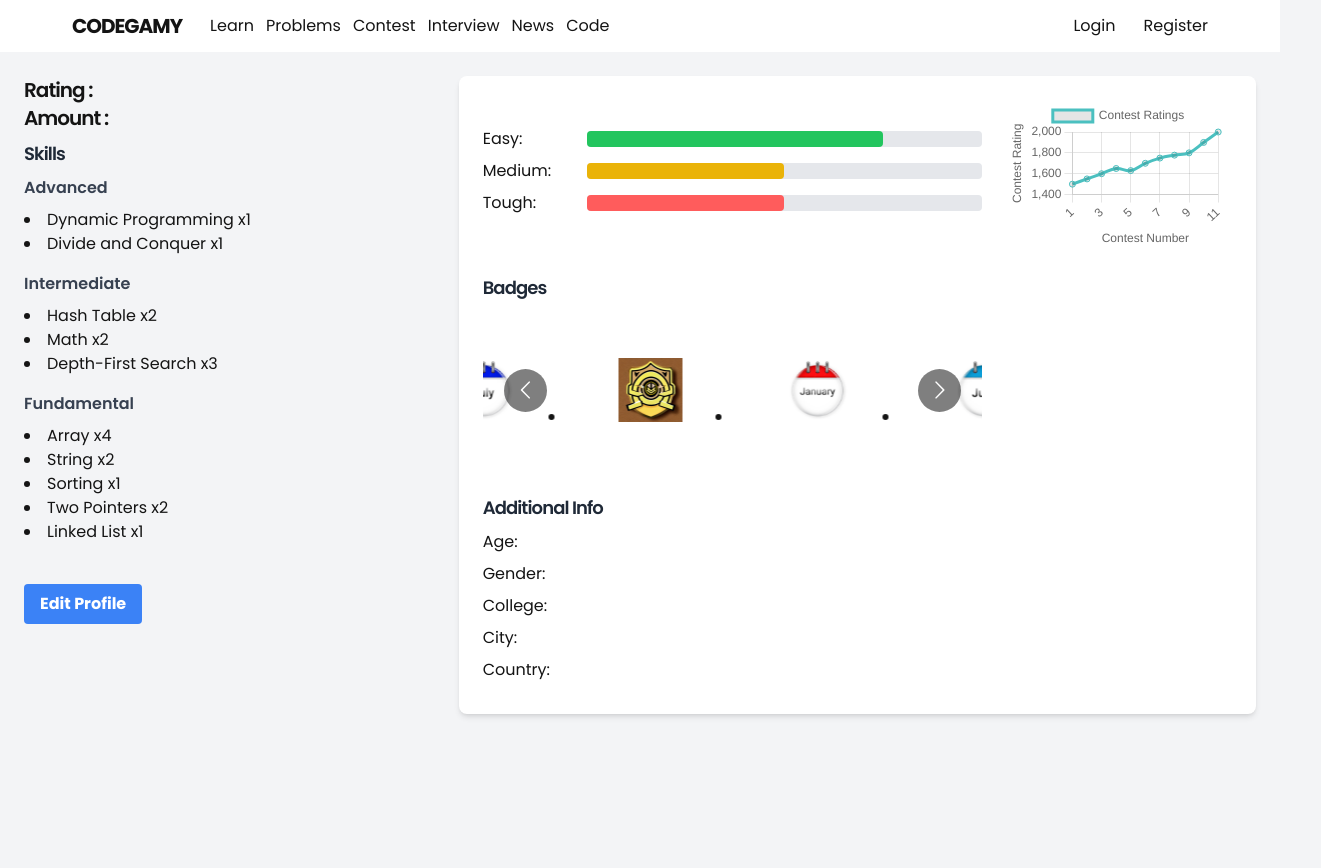
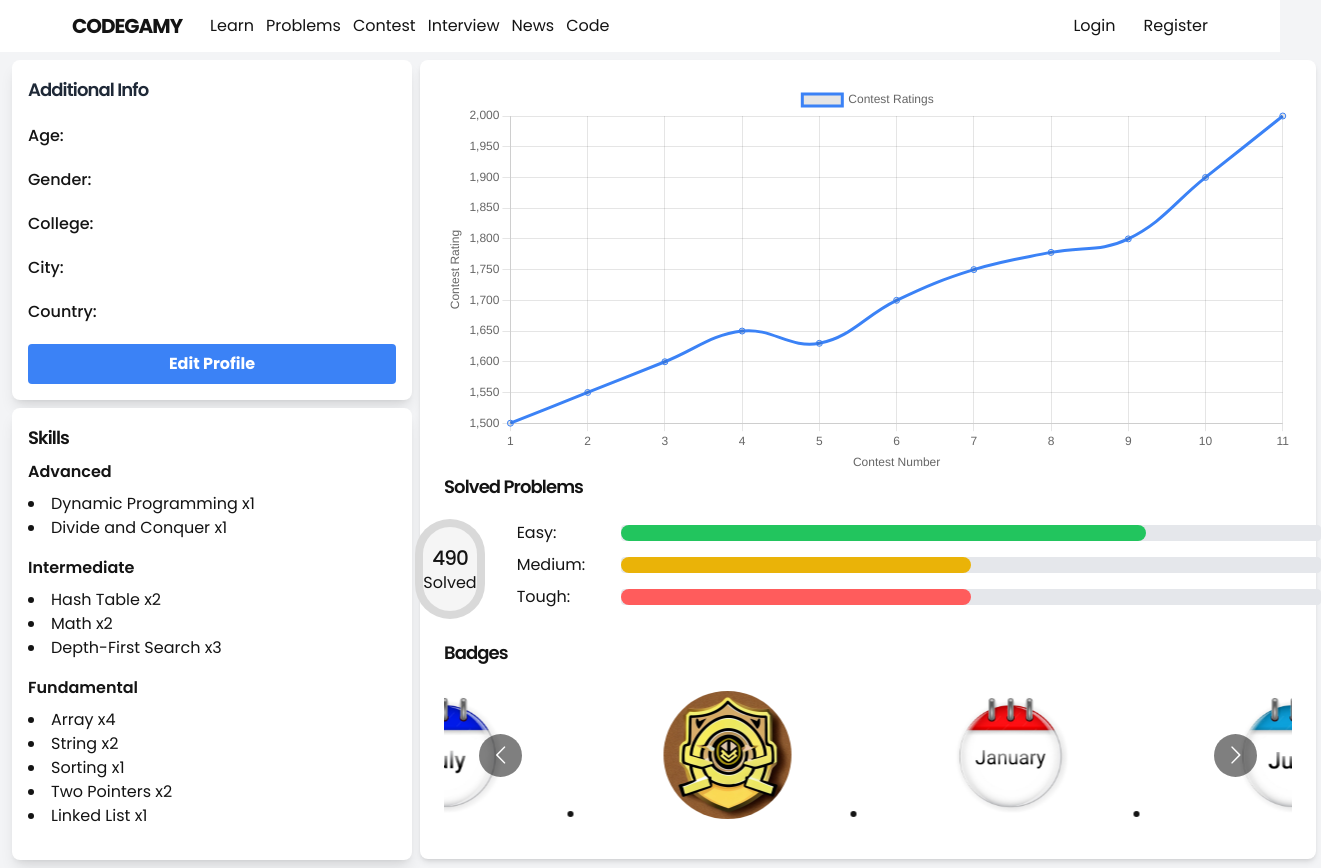
Before and after one commit to SultanIndian007/Codegamy-Quasar2.0, a Next.js app: page /profile in a window 1280 px wide. Shown: the whole page, 1321 px wide, since content can reach past the window. Before the commit the page ends 800 px from the top, so only its background shows below. Built offline with nearby package versions, Linux system fonts and the light colour scheme; no server answers.

Commit message:
updated profile

```diff
--- a/app/profile/page.js
+++ b/app/profile/page.js
@@ -1,14 +1,13 @@
-'use client'
+"use client";
 import Link from "next/link";
 import { useState, useEffect } from "react";
 import axios from "axios";
 import Chart from "chart.js/auto";
-import Carousel from 'react-multi-carousel';
-import 'react-multi-carousel/lib/styles.css';
+import Carousel from "react-multi-carousel";
+import "react-multi-carousel/lib/styles.css";
 
 export default function ProfileSection() {
-
-  const [data,setData] = useState({});
+  const [data, setData] = useState({});
 
   useEffect(() => {
     async function fetchUserInfo() {
@@ -32,23 +31,23 @@ export default function ProfileSection() {
         solved: 30,
         easy: {
           total: 20,
-          solved: 15
+          solved: 15,
         },
         medium: {
           total: 20,
-          solved: 10
+          solved: 10,
         },
         tough: {
           total: 10,
-          solved: 5
-        }
-      }
+          solved: 5,
+        },
+      },
     },
     badges: [
       { name: "Guardian", image: "/guardian.jpeg" },
       { name: "January", image: "/january.jpg" },
       { name: "June", image: "/june.png" },
-      { name: "July", image: "/july.png" }
+      { name: "July", image: "/july.png" },
     ],
     age: 20,
     gender: "Male",
@@ -70,27 +69,30 @@ export default function ProfileSection() {
         { name: "String ", count: 2 },
         { name: "Sorting ", count: 1 },
         { name: "Two Pointers ", count: 2 },
-        { name: "Linked List ", count: 1 }
-      ]
-    }
+        { name: "Linked List ", count: 1 },
+      ],
+    },
   });
-
 
   useEffect(() => {
     renderLineChart();
   }, []);
 
   const renderLineChart = () => {
-    const ratingsData = [1500, 1550, 1600, 1650, 1630, 1700, 1750, 1778,1800,1900,2000];
+    const ratingsData = [
+      1500, 1550, 1600, 1650, 1630, 1700, 1750, 1778, 1800, 1900, 2000,
+    ];
 
     const chartData = {
       labels: ratingsData.map((_, index) => index + 1),
-      datasets: [{
+      datasets: [
+        {
           label: "Contest Ratings",
           data: ratingsData,
-        borderColor: 'rgb(75, 192, 192)',
-        tension: 0.4
-      }]
+          borderColor: "#3b82f6",
+          tension: 0.4,
+        },
+      ],
     };
 
     const chartOptions = {
@@ -100,19 +102,19 @@ export default function ProfileSection() {
         x: {
           title: {
             display: true,
-            text: 'Contest Number'
-          }
+            text: "Contest Number",
+          },
         },
         y: {
           title: {
             display: true,
-            text: 'Contest Rating'
-          }
-        }
-      }
+            text: "Contest Rating",
+          },
+        },
+      },
     };
 
-    const ctx = document.getElementById('contestRatingChart');
+    const ctx = document.getElementById("contestRatingChart");
     if (ctx) {
       const existingChart = Chart.getChart(ctx);
       if (existingChart) {
@@ -120,78 +122,138 @@ export default function ProfileSection() {
       }
 
       new Chart(ctx, {
-        type: 'line',
+        type: "line",
         data: chartData,
-        options: chartOptions
+        options: chartOptions,
       });
     }
   };
 
   return (
-    <div className="flex justify-between p-6">
-      <div className="w-1/3 pr-6">
-        <div>
-          <h1>Rating : <h2>{data.rating}</h2></h1>
-          <h1>Amount : <h2>{data.amount}</h2></h1>
-          <h2>{data.amount}</h2>
+    <div className="flex w-[90vw] max-w-6xl gap-2 px-3 py-2">
+      <div className="min-w-[400px] max-w-[400px]">
+        <div className="bg-light-1 rounded-lg shadow-lg px-4 py-4 flex flex-col gap-3">
+          <h3 className="text-lg font-semibold text-gray-800 mb-2">
+            Additional Info
+          </h3>
+          <div className="flex items-center mb-2">
+            <div className="w-24 mr-2 font-medium">Age:</div>
+            <div className="text-gray-800">{data.age}</div>
           </div>
-        <div className="mt-2">
-          <h3 className="text-lg font-semibold text-gray-800 mb-2">Skills</h3>
+          <div className="flex items-center mb-2">
+            <div className="w-24 mr-2 font-medium">Gender:</div>
+            <div className="text-gray-800">{data.gender}</div>
+          </div>
+          <div className="flex items-center mb-2">
+            <div className="w-24 mr-2 font-medium">College:</div>
+            <div className="text-gray-800">{data.college}</div>
+          </div>
+          <div className="flex items-center mb-2">
+            <div className="w-24 mr-2 font-medium">City:</div>
+            <div className="text-gray-800">{data.city}</div>
+          </div>
+          <div className="flex items-center mb-2">
+            <div className="w-24 mr-2 font-medium">Country:</div>
+            <div className="text-gray-800">{data.country}</div>
+          </div>
+          <Link href="/edit" className="bg-blue-500 hover:bg-blue-700 text-white font-bold py-2 px-4 rounded text-center">
+            Edit Profile
+          </Link>
+        </div>
+
+        <div className="mt-2 bg-light-1 rounded-lg shadow-lg px-4 py-4">
+          <h3 className="text-lg font-semibold text-dark-1 mb-2">Skills</h3>
           {Object.entries(userInfo.skills).map(([category, skills]) => (
             <div key={category} className="mb-4">
-              <h4 className="text-md font-semibold text-gray-700 mb-2">{category}</h4>
+              <h4 className="text-md font-semibold text-dark-1 mb-2">
+                {category}
+              </h4>
               <ul className="list-disc list-inside">
                 {skills.map((skill, index) => (
-                  <li key={index}>{skill.name}x{skill.count}</li>
+                  <li key={index}>
+                    {skill.name}x{skill.count}
+                  </li>
                 ))}
               </ul>
             </div>
           ))}
-          <button className="bg-blue-500 hover:bg-blue-700 text-white font-bold py-2 px-4 rounded mt-6">
-            <Link href="/edit">Edit Profile</Link>
-          </button>
         </div>
       </div>
-      <div className="w-2/3 pl-6">
+
+
+      <div className="flex-grow max-w-[70vw]">
         <div className="bg-white shadow-md rounded-lg p-6">
-          <div className="flex items-center justify-between mb-6">
-            <div className="w-2/3">
-              <h2 className="text-2xl font-semibold text-gray-800">{data.name}</h2>
+          <div className="w-full h-[390px]">
+            <canvas id="contestRatingChart"></canvas>
+          </div>
+          <h2 className="mb-5">Solved Problems</h2>
+          <div className="flex gap-8 items-center justify-center w-full mb-5">
+            <div className="bg-light-4 rounded-full h-[100px] w-[100px] p-2">
+              <div className="bg-light-2 rounded-full h-full w-full flex flex-col justify-center items-center">
+                <h1 className="font-medium">490</h1>
+                <p>Solved</p>
+              </div>
+            </div>
+
+            <div className="flex items-center justify-between ">
+              <div className="flex-grow">
+                <h2 className="text-2xl font-semibold text-gray-800">
+                  {data.name}
+                </h2>
                 <div className="flex items-center mb-2">
                   <div className="w-24 mr-2">Easy:</div>
-                <div className="flex-1 bg-gray-200 h-4 rounded">
+                  <div className="flex flex-1 bg-gray-200 h-4 rounded flex-grow w-[700px]">
                     <div
-                    className="bg-green-500 h-full rounded"
-                    style={{ width: `${(userInfo.rankings.problems.easy.solved / userInfo.rankings.problems.easy.total) * 100}%` }}
+                      className="bg-green-500 h-full rounded-full"
+                      style={{
+                        width: `${
+                          (userInfo.rankings.problems.easy.solved /
+                            userInfo.rankings.problems.easy.total) *
+                          100
+                        }%`,
+                      }}
                     />
                   </div>
                 </div>
                 <div className="flex items-center mb-2">
                   <div className="w-24 mr-2">Medium:</div>
-                <div className="flex-1 bg-gray-200 h-4 rounded">
+                  <div className="flex flex-1 bg-gray-200 h-4 rounded flex-grow">
                     <div
-                    className="bg-yellow-500 h-full rounded"
-                    style={{ width: `${(userInfo.rankings.problems.medium.solved / userInfo.rankings.problems.medium.total) * 100}%` }}
+                      className="bg-yellow-500 h-full rounded-full"
+                      style={{
+                        width: `${
+                          (userInfo.rankings.problems.medium.solved /
+                            userInfo.rankings.problems.medium.total) *
+                          100
+                        }%`,
+                      }}
                     />
                   </div>
                 </div>
                 <div className="flex items-center mb-2">
                   <div className="w-24 mr-2">Tough:</div>
-                <div className="flex-1 bg-gray-200 h-4 rounded">
+                  <div className="flex flex-1 bg-gray-200 h-4 rounded flex-grow">
                     <div
-                    className="bg-red-500 h-full rounded"
-                    style={{ width: `${(userInfo.rankings.problems.tough.solved / userInfo.rankings.problems.tough.total) * 100}%` }}
+                      className="bg-red-500 h-full rounded-full"
+                      style={{
+                        width: `${
+                          (userInfo.rankings.problems.tough.solved /
+                            userInfo.rankings.problems.tough.total) *
+                          100
+                        }%`,
+                      }}
                     />
                   </div>
                 </div>
               </div>
-            <div className="w-1/3 pl-6">
-              <canvas id="contestRatingChart"></canvas>
             </div>
           </div>
+
           <div className="flex justify-between">
-            <div className="w-2/3">
-              <h3 className="text-lg font-semibold text-gray-800 mb-2">Badges</h3>
+            <div className="flex-grow max-w-full">
+              <h3 className="text-lg font-semibold mb-2">
+                Badges
+              </h3>
               <Carousel
                 additionalTransfrom={0}
                 arrows
@@ -209,65 +271,47 @@ export default function ProfileSection() {
                   desktop: {
                     breakpoint: {
                       max: 3000,
-                      min: 1024
+                      min: 1024,
                     },
                     items: 2,
-                    partialVisibilityGutter: 40
+                    partialVisibilityGutter: 40,
                   },
                   mobile: {
                     breakpoint: {
                       max: 464,
-                      min: 0
+                      min: 0,
                     },
                     items: 1,
-                    partialVisibilityGutter: 30
+                    partialVisibilityGutter: 30,
                   },
                   tablet: {
                     breakpoint: {
                       max: 1024,
-                      min: 464
+                      min: 464,
                     },
                     items: 2,
-                    partialVisibilityGutter: 30
-                  }
+                    partialVisibilityGutter: 30,
+                  },
                 }}
                 showDots={false}
                 slidesToSlide={1}
                 swipeable
               >
                 {userInfo.badges.map((badge, index) => (
-                  <div key={index} className="flex justify-center items-center h-40">
-                    <img src={badge.image} alt={badge.name} className="w-16 h-16" />
+                  <div
+                    key={index}
+                    className="flex justify-center items-center h-40 gap-10"
+                  >
+                    <img
+                      src={badge.image}
+                      alt={badge.name}
+                      className="w-32 h-32 object-contain rounded-full my-auto"
+                    />
                   </div>
                 ))}
               </Carousel>
             </div>
-            <div className="w-1/3 pl-6">
-              {/* Contest Rankings */}
-            </div>
-          </div>
-          <div className="mt-6">
-            <h3 className="text-lg font-semibold text-gray-800 mb-2">Additional Info</h3>
-            <div className="flex items-center mb-2">
-              <div className="w-24 mr-2">Age:</div>
-              <div className="text-gray-800">{data.age}</div>
-            </div>
-            <div className="flex items-center mb-2">
-              <div className="w-24 mr-2">Gender:</div>
-              <div className="text-gray-800">{data.gender}</div>
-            </div>
-            <div className="flex items-center mb-2">
-              <div className="w-24 mr-2">College:</div>
-              <div className="text-gray-800">{data.college}</div>
-            </div>
-            <div className="flex items-center mb-2">
-              <div className="w-24 mr-2">City:</div>
-              <div className="text-gray-800">{data.city}</div>
-            </div>
-            <div className="flex items-center mb-2">
-              <div className="w-24 mr-2">Country:</div>
-              <div className="text-gray-800">{data.country}</div>
-            </div>
+            <div className="w-1/3 pl-6">{/* Contest Rankings */}</div>
           </div>
         </div>
       </div>
```
Lines whose indentation alone changed are shown as unchanged.
